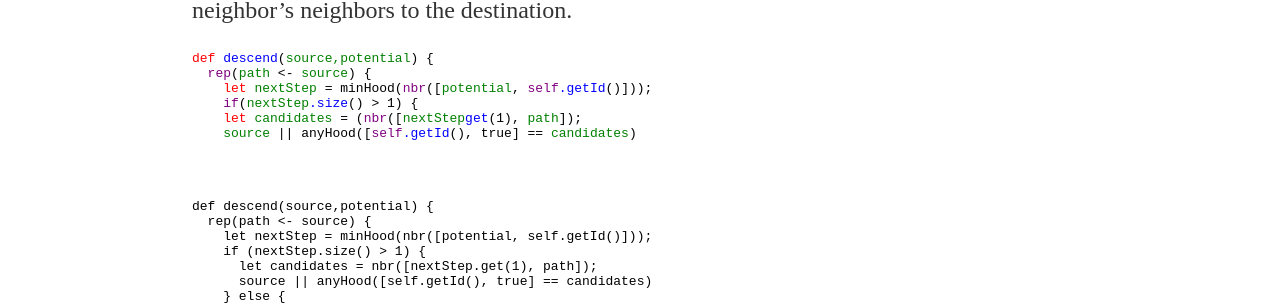
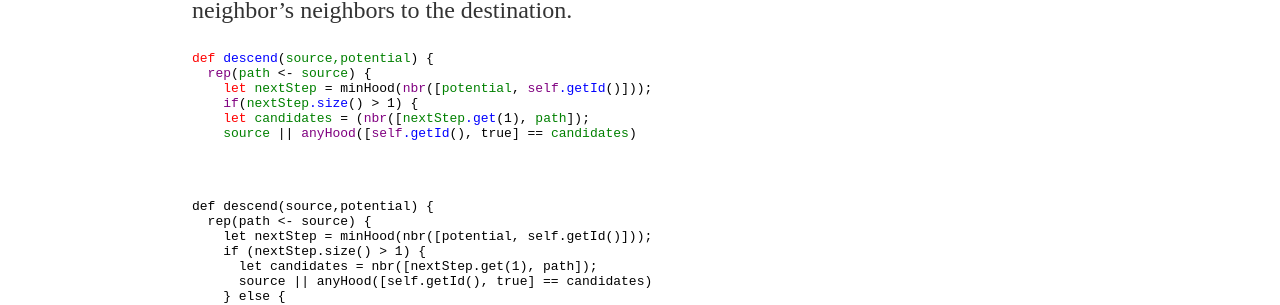
Before and after one commit to tasseomancy/tasseomancy.github.io, a Jekyll site: the page built from _posts/2018-02-07-peer-to-peer-route-planning.md, in a window 1280 px wide. Shown: the part 990-1295 px from the top of the page. Built offline with Jekyll 4.4.1, drawn with Linux system fonts in a browser that asks for light colours.

Commit message:
Update 2018-02-07-peer-to-peer-route-planning.md

```diff
--- a/_posts/2018-02-07-peer-to-peer-route-planning.md
+++ b/_posts/2018-02-07-peer-to-peer-route-planning.md
@@ -26,8 +26,8 @@ The function descend follows the gradient of a potential field down from a sourc
 <code style="color:purple">  rep</code><code>(</code><code style="color:green">path</code><code> <- </code><code style="color:green">source</code><code>) {</code>
 <code style="color:red">    let</code><code style="color:green"> nextStep</code><code> = minHood(</code><code style="color:purple">nbr</code><code>([</code><code style="color:green">potential</code><code>, </code><code style="color:purple">self</code><code style="color:blue">.getId</code><code>()]));</code>
 <code style="color:purple">    if</code><code>(</code><code style="color:green">nextStep</code><code style="color:blue">.size</code><code>() > 1) {</code>
-<code style="color:red">    let</code><code style="color:green"> candidates</code><code> = (</code><code style="color:purple">nbr</code><code>([</code><code style="color:green">nextStep</code><code style="color:blue">get</code><code>(1), </code><code style="color:green">path</code><code>]);</code>
-<code style="color:green">    source</code><code> || </code><code style="color:purplse">anyHood</code><code>([</code><code style="color:purple">self</code><code style="color:blue">.getId</code><code>(), true] == </code><code style="color:green">candidates</code><code>)</code>
+<code style="color:red">    let</code><code style="color:green"> candidates</code><code> = (</code><code style="color:purple">nbr</code><code>([</code><code style="color:green">nextStep</code><code style="color:blue">.get</code><code>(1), </code><code style="color:green">path</code><code>]);</code>
+<code style="color:green">    source</code><code> || </code><code style="color:purple">anyHood</code><code>([</code><code style="color:purple">self</code><code style="color:blue">.getId</code><code>(), true] == </code><code style="color:green">candidates</code><code>)</code>
 
 
 <pre>
```
